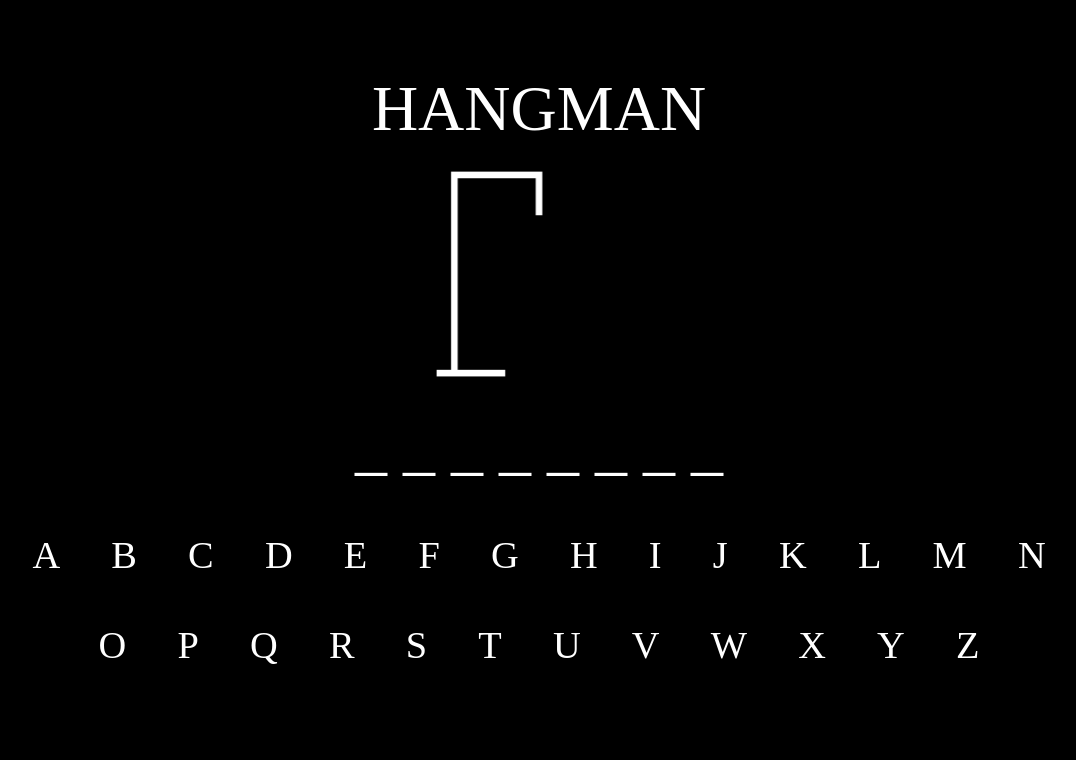
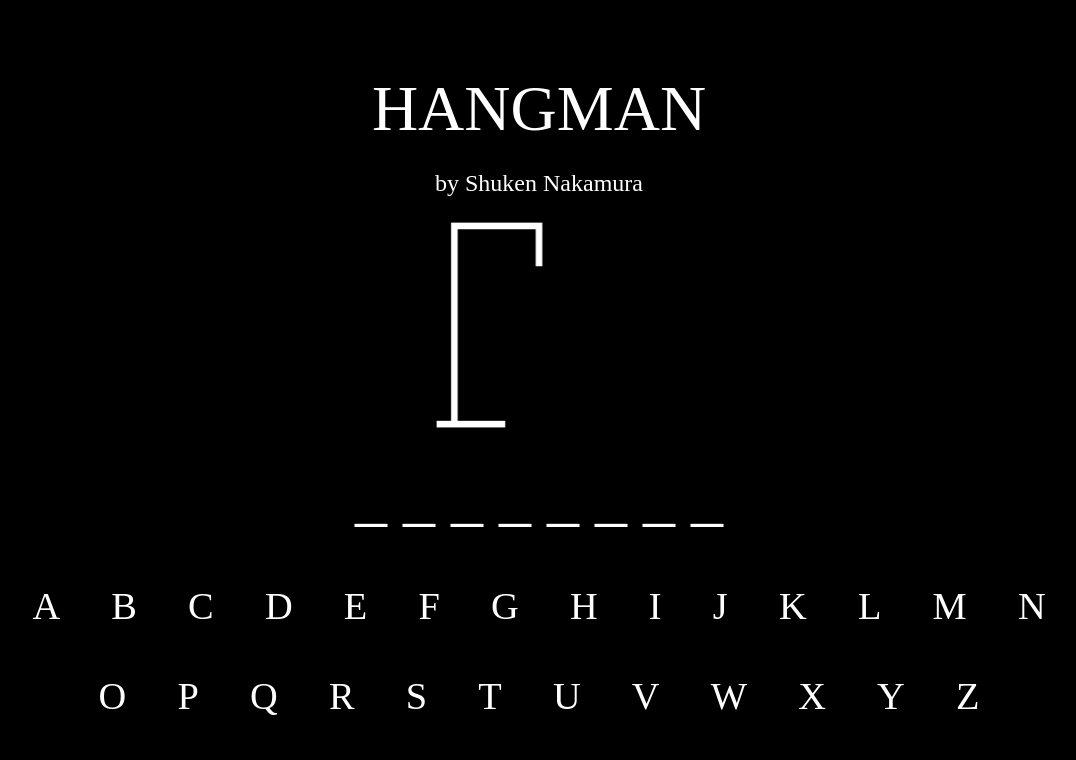
Before and after one commit to Shukenn/hangman, a plain HTML site: page index.html in a window 1280 px wide. Shown: the whole page, without its empty margins (101-1177 px from the left). Drawn offline with Linux system fonts and the light colour scheme.

Commit message:
Added byShuken Text
e

```diff
--- a/hangman.css
+++ b/hangman.css
@@ -13,11 +13,17 @@ body{
 
 #title_text{
     font-size: 8vh;
-    display: flex;
-    flex-direction: column;
     align-items: center;
     padding-top:8vh;
     margin: 0;
+}
+
+#byShuken{
+    font-size: 3vh;
+    padding-top:3vh;
+    align-items: center;
+    margin: 0;
+
 }
 
 #myInput{
--- a/index.html
+++ b/index.html
@@ -3,6 +3,7 @@
 <body>
     <div>
         <p id="title_text">HANGMAN</p>
+        <p id="byShuken">by Shuken Nakamura</p>
     </div>
 
     <div class = "loseScreen" id="lose">
```
